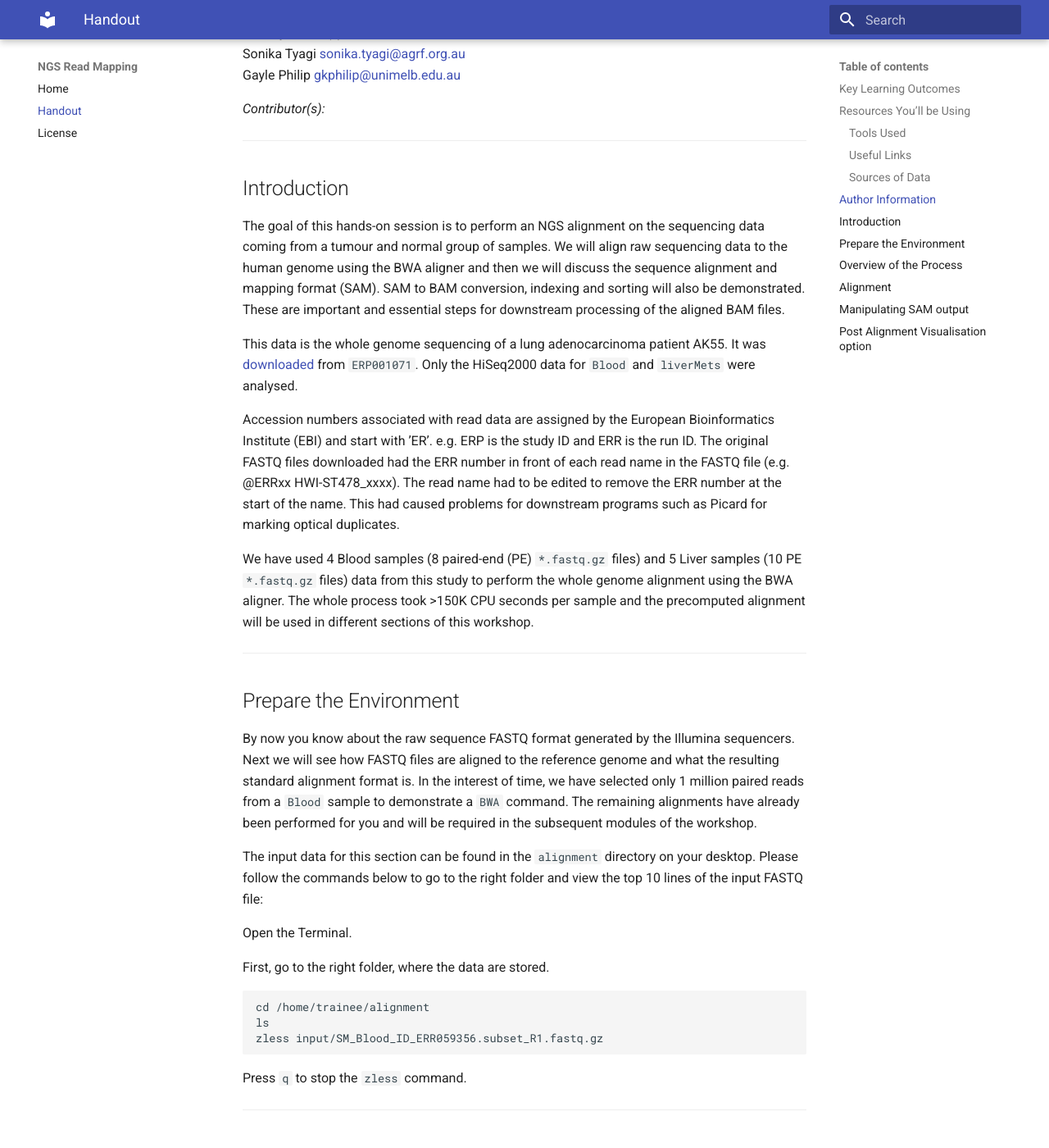
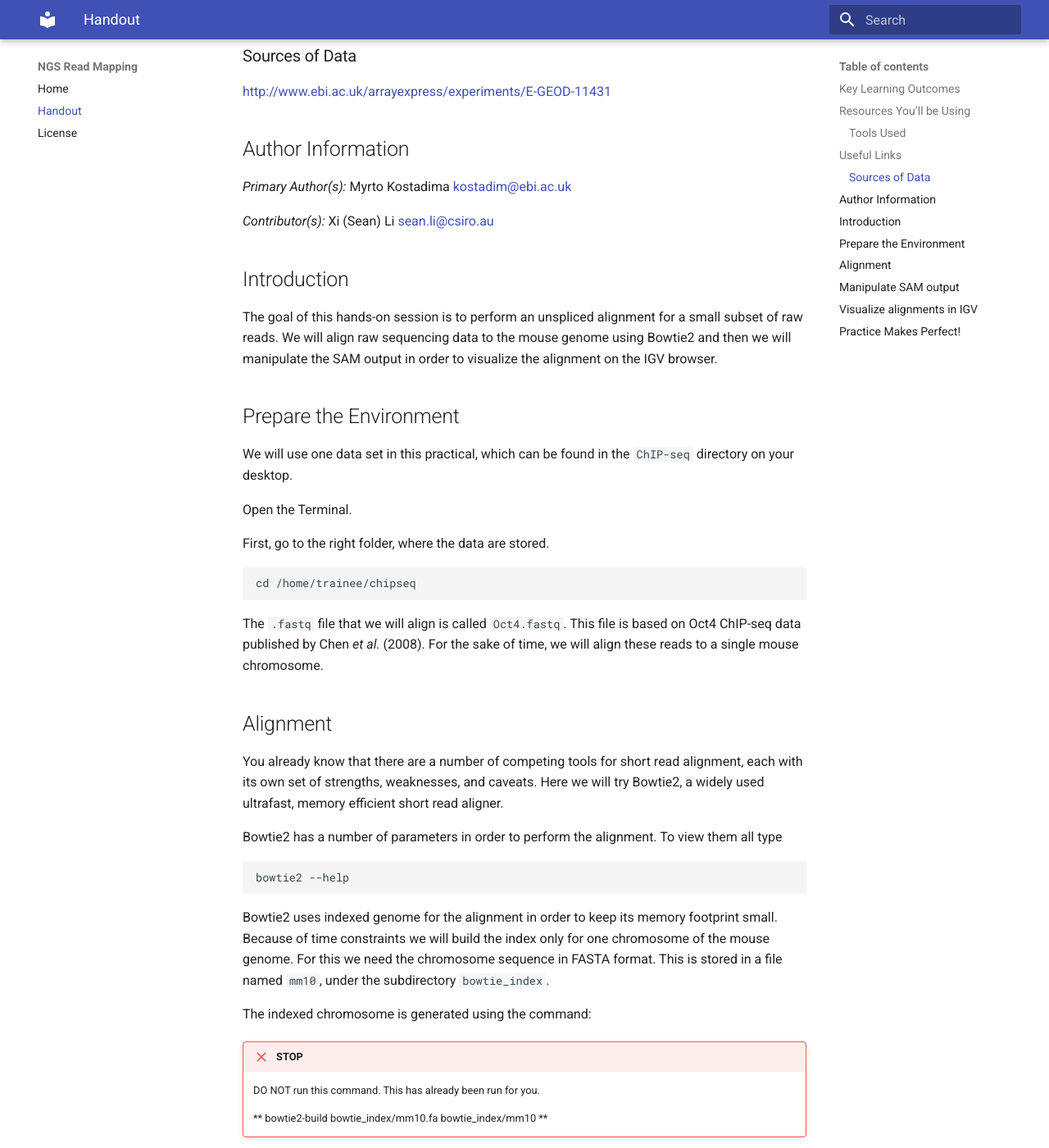
Before and after one commit to BPA-CSIRO-Workshops/btp-module-ngs-mapping, an MkDocs documentation site: the page built from handout/handout.md, in a window 1280 px wide and 1400 px high, scrolled down 1052 px. Shown: the whole window at 82% size. Built offline with MkDocs 1.6.1 and Material for MkDocs 9.7.7, drawn with Linux system fonts in a browser that asks for light colours; comment, search, counter and statistics services are not loaded; old or Windows-style settings are respelled for this version of MkDocs; some of the changed text lies outside the part shown.

Commit message:
put base handout.

````diff
--- a/handout/handout.md
+++ b/handout/handout.md
@@ -1,25 +1,38 @@
-## Key Learning Outcomes
+Key Learning Outcomes
+---------------------
 
 After completing this practical the trainee should be able to:
 
--   Perform the simple NGS data alignment task against reference data.
+-   Perform a simple NGS data alignment task, with Bowtie2, against one
+    interested reference data
 
--   Learn about the SAM/BAM formats for further manipulation.
+-   Interpret and manipulate the mapping output using SAMtools
 
--   Be able to sort and index BAM format for visualisation purposes.
+-   Visualise the alignment via a standard genome browser, e.g. IGV
+    browser
 
-***
-## Resources You’ll be Using
+Resources You’ll be Using
+-------------------------
 
 ### Tools Used
 
-BWA Burrows-Wheeler Algorithm:
-http://bio-bwa.sourceforge.net
+Bowtie2:
+http://bowtie-bio.sourceforge.net/bowtie2/index.shtml
 
 Samtools:
-http://picard.sourceforge.net/
+http://broadinstitute.github.io/picard
 
-### Useful Links
+BEDTools:
+http://code.google.com/p/bedtools/
+
+UCSC tools:
+http://hgdownload.cse.ucsc.edu/admin/exe/
+
+IGV genome browser:
+http://www.broadinstitute.org/igv/
+
+Useful Links
+------------
 
 SAM Specification:
 http://samtools.sourceforge.net/SAM1.pdf
@@ -29,224 +42,160 @@ https://broadinstitute.github.io/picard/explain-flags.html
 
 ### Sources of Data
 
-http://sra.dnanexus.com/studies/ERP001071
+http://www.ebi.ac.uk/arrayexpress/experiments/E-GEOD-11431
 
-
-***
 ## Author Information
 
 *Primary Author(s):*
-Sonika Tyagi sonika.tyagi@agrf.org.au
-Gayle Philip gkphilip@unimelb.edu.au
+    Myrto Kostadima kostadim@ebi.ac.uk
 
 *Contributor(s):*
+    Xi (Sean) Li sean.li@csiro.au
 
-***
-## Introduction
+Introduction
+------------
 
-The goal of this hands-on session is to perform an NGS alignment on the
-sequencing data coming from a tumour and normal group of samples. We
-will align raw sequencing data to the human genome using the BWA aligner
-and then we will discuss the sequence alignment and mapping format
-(SAM). SAM to BAM conversion, indexing and sorting will also be
-demonstrated. These are important and essential steps for downstream
-processing of the aligned BAM files.
+The goal of this hands-on session is to perform an unspliced alignment
+for a small subset of raw reads. We will align raw sequencing data to
+the mouse genome using Bowtie2 and then we will manipulate the SAM
+output in order to visualize the alignment on the IGV browser.
 
-This data is the whole genome sequencing of a lung adenocarcinoma
-patient AK55. It was [downloaded](http://sra.dnanexus.com/studies/ERP001071) from
-`ERP001071`. Only the HiSeq2000 data for `Blood` and `liverMets` were analysed.
+Prepare the Environment
+-----------------------
 
-Accession numbers associated with read data are assigned by the European
-Bioinformatics Institute (EBI) and start with ’ER’. e.g. ERP is the study ID
-and ERR is the run ID. The original FASTQ files downloaded had the ERR
-number in front of each read name in the FASTQ file (e.g. @ERRxx HWI-ST478_xxxx). The read name had
-to be edited to remove the ERR number at the start of the name. This had
-caused problems for downstream programs such as Picard for marking
-optical duplicates.
-
-We have used 4 Blood samples (8 paired-end (PE) `*.fastq.gz` files) and 5 Liver
-samples (10 PE `*.fastq.gz` files) data from this study to perform the
-whole genome alignment using the BWA aligner. The whole process took
-\>150K CPU seconds per sample and the precomputed alignment will be used
-in different sections of this workshop.
-
-***
-## Prepare the Environment
-
-By now you know about the raw sequence FASTQ format generated by the
-Illumina sequencers. Next we will see how FASTQ files are aligned to
-the reference genome and what the resulting standard alignment
-format is. In the interest of time, we have selected only 1 million paired
-reads from a `Blood` sample to demonstrate a `BWA` command. The remaining
-alignments have already been performed for you and will be required in
-the subsequent modules of the workshop.
-
-The input data for this section can be found in the `alignment`
-directory on your desktop. Please follow the commands below to go to the
-right folder and view the top 10 lines of the input FASTQ file:
+We will use one data set in this practical, which can be found in the
+`ChIP-seq` directory on your desktop.
 
 Open the Terminal.
 
 First, go to the right folder, where the data are stored.
 
-    cd /home/trainee/alignment
-    ls
-    zless input/SM_Blood_ID_ERR059356.subset_R1.fastq.gz
+    cd /home/trainee/chipseq
 
-Press `q` to stop the `zless` command.
+The `.fastq` file that we will align is called `Oct4.fastq`. This file
+is based on Oct4 ChIP-seq data published by Chen *et al.* (2008). For
+the sake of time, we will align these reads to a single mouse
+chromosome.
 
-***
-## Overview of the Process
-
-![image](images/alignment_steps.png)
-
-**Figure 1:** A flow diagram showing the steps that will be performed in this practical.
-
-***
-## Alignment
+Alignment
+---------
 
 You already know that there are a number of competing tools for short
 read alignment, each with its own set of strengths, weaknesses, and
-caveats. Here we will use `BWA`, a widely used aligner based on the
-Burrows-Wheeler Algorithm. The alignment involves two steps:
+caveats. Here we will try Bowtie2, a widely used ultrafast, memory
+efficient short read aligner.
 
-1) Indexing the genome.
-2) Running the alignment command.
+Bowtie2 has a number of parameters in order to perform the alignment. To
+view them all type
 
-BWA is a software package for mapping low-divergent sequences against a large
-reference genome, such as the human genome. It consists of three
-algorithms: BWA-backtrack, BWA-SW and BWA-MEM. The first algorithm is
-designed for Illumina sequence reads up to 100bp, while the other two are for
-longer sequences ranging from 70bp to 1Mbp. BWA-MEM and BWA-SW share
-similar features such as long-read support and split alignment, but
-BWA-MEM, which is the latest, is generally recommended for high-quality
-queries as it is faster and more accurate. BWA-MEM also has better
-performance than BWA-backtrack for 70-100bp Illumina reads. For more details see
-the [BWA manual](http://bio-bwa.sourceforge.net/bwa.shtml).
+    bowtie2 --help
 
-BWA has a number of parameters in order to perform the alignment. To
-view them all, type
+Bowtie2 uses indexed genome for the alignment in order to keep its
+memory footprint small. Because of time constraints we will build the
+index only for one chromosome of the mouse genome. For this we need the
+chromosome sequence in FASTA format. This is stored in a file named
+`mm10`, under the subdirectory `bowtie_index`.
 
-    bwa <press enter>
+The indexed chromosome is generated using the command:
+!!! failure "STOP"
+    DO NOT run this command. This has already been run for you.
 
-<br>
-BWA uses an indexed genome for the alignment in order to keep its memory
-footprint small. Indexing a genome is similar in concept to indexing a book.
-If you want to know on which page a certain word appears or a chapter begins,
-it is much more efficient/faster to look it up in a pre-built index than going
-through every page of the book until you find it. Indices allow the aligner to narrow
-down the potential origin of a query sequence within the genome, saving both time and memory.
+    ** bowtie2-build bowtie_index/mm10.fa bowtie_index/mm10 **
 
-Due to time constraints, we will **NOT** be running the
-indexing command. It is run only once for a version of a genome, and the
-complete command to index the human genome version hg19 is given below.
+This command will output 6 files that constitute the index. These files
+that have the prefix `mm10` are stored in the `bowtie_index`
+subdirectory. To view if they files have been successfully created type:
 
-!!! failure "STOP"
-    You **DO NOT** need to run this command. This has already been run for you.
+    ls -l bowtie_index
 
-    `bwa index -p bwaIndex/human_g1k_v37.fasta -a bwtsw human_g1k_v37.fasta`
+Now that the genome is indexed we can move on to the actual alignment.
+The first argument for `bowtie2` is the basename of the index for the
+genome to be searched; in our case this is `mm10`. We also want to make
+sure that the output is in SAM format using the `-S` parameter. The last
+argument is the name of the FASTQ file.
+
+Align the Oct4 reads using Bowtie2:
+
+    bowtie2 -x bowtie_index/mm10 -q Oct4.fastq > Oct4.sam
+
+The above command outputs the alignment in SAM format and stores them in
+the file `Oct4.sam`.
+
+In general before you run Bowtie2, you have to know what quality
+encoding your FASTQ files are in. The available FASTQ encodings for
+bowtie are:
+
+–phred33-quals
+:   Input qualities are Phred+33 (default).
+
+–phred64-quals
+:   Input qualities are Phred+64 (same as `–solexa1.3-quals`).
+
+–solexa-quals
+:   Input qualities are from GA Pipeline ver. < 1.3.
+
+–solexa1.3-quals
+:   Input qualities are from GA Pipeline ver. >= 1.3.
+
+–integer-quals
+:   Qualities are given as space-separated integers (not ASCII).
 
 
-We have used the following arguments for the indexing of the genome.
+The FASTQ files we are working with are Sanger encoded (Phred+33), which
+is the default for Bowtie2.
 
-> **-p**:  Prefix of the output database [same as db filename].
-> **-a**:  Algorithm for constructing BWT index. This method works with the
-    whole human genome.
-> **Ref genome filename**: the last argument is the name of the reference genome
-file in the fasta format.
+Bowtie2 will take 2-3 minutes to align the file. This is fast compared
+to other aligners which sacrifice some speed to obtain higher
+sensitivity.
 
-This command will output 6 files that constitute the index. These files
-have the prefix `human_g1k_v37.fasta` and are stored in the `bwaIndex`
-subdirectory. To view the precomputed index files, type:
+Look at the top 10 lines of the SAM file using head (record lines are
+wrapped). Then try the second command, note use arrow navigation and to
+exit type ’q’.
 
-    ls -l bwaIndex
-
-<br>
-Now that the genome is indexed we can move on to the actual alignment.
-
-Make a directory to store the output from your aligner.
-
-    mkdir outputs
-
-The first argument for `bwa` is the basename of the index for the genome
-to be searched. In our case this is `human_g1k_v37.fasta`.
-
-Align the reads from the `Blood` sample using the following command:
-
-    bwa mem -M -t 4 -R '@RG\tSM:Blood\tID:ERR059356.subset\tLB:lb\tPL:ILLUMINA' bwaIndex/human_g1k_v37.fasta input/SM_Blood_ID_ERR059356.subset_R1.fastq.gz input/SM_Blood_ID_ERR059356.subset_R2.fastq.gz > outputs/SM_Blood_ID_ERR059356.subset.sam
-
-The above command outputs the alignment in SAM format and stores them in
-the file `SM_Blood_ID_ERR059356.subset.sam` in the subdirectory `outputs`.
-
-We have used the following arguments for the alignment of the reads.
-
-  > **mem**: fast mode of high quality input such the Illumina
-  > **-M**: flags extra hits as secondary. This is needed for compatibility with
-  other tools downstream.
-  > **-t**: Number of threads.
-  > **-R**: Complete read group header line.
-
-<br>
-The [SAM (Sequence Alignment/Map)](https://samtools.github.io/hts-specs/SAMv1.pdf)
-format is currently the de facto standard for storing large nucleotide
-sequence alignments. It is a TAB-delimited text format consisting of a header section, which is
-optional, and an alignment section. If present, the header must be prior
-to the alignments. Header lines start with `@`, while alignment lines do
-not. Each alignment line has 11 mandatory fields with essential alignment
-information such as mapping position.
-
-Navigate into your `outputs` directory and look at the top 10 lines of the SAM file by typing:
-
-    cd outputs
-    head -n 10 SM_Blood_ID_ERR059356.subset.sam
-<br>
+    head  Oct4.sam
+    less -S Oct4.sam
 
 !!! note "Question"
-    Can you distinguish between the header of the SAM format and the actual
-    alignments?
+    Can you distinguish between the header of the SAM format and the actual alignments?
 
-    !!! success ""
-        ??? "**Answer**"
-            The header line starts with the letter ‘@’ i.e.
-            ```
-            @SQ	SN:GL000192.1	LN:547496
-            @RG	SM:Blood	ID:ERR059356	LB:lb	PL:ILLUMINA
-            @PG	ID:bwa	PN:bwa	VN:0.7.15-r1140	CL:bwa mem -M -t 4 -R @RG\tSM:Blood\tID:ERR059356.subset\tLB:lb\tPL:ILLUMINA bwaIndex/human_g1k_v37.fasta input/SM_Blood_ID_ERR059356.subset_R1.fastq.gz input/SM_Blood_ID_ERR059356.subset_R2.fastq.gz
+??? "**Answer**"
+    !!! success "Answer"
+        The header line starts with the letter ‘@’, i.e.:
 
-            ```
+        ----- ------------ -------------- ---------- ----------------------------------------------------------------------------------------------------------
+        @HD   VN:1.0       SO:unsorted
+        @SQ   SN:chr1      LN:195471971
+        @PG   ID:Bowtie2   PN:bowtie2     VN:2.2.4   CL:“/tools/bowtie2/bowtie2-default/bowtie2-align-s –wrapper basic-0 -x bowtie\_index/mm10 -q Oct4.fastq”
+        ----- ------------ -------------- ---------- ----------------------------------------------------------------------------------------------------------
 
-            The actual alignments start with read ID i.e.
-            ```
-            HWI-ST478_0133:3:1101:1374:2056#0	147	11
-            HWI-ST478_0133:3:1101:1352:2070#0	163	14
-            ```
+While, the actual alignments start with read id, i.e.:
+
+  -------------- ---- ------ -----
+  SRR002012.45   0    etc
+  SRR002012.48   16   chr1   etc
+  -------------- ---- ------ -----
 
 !!! note "Question"
     What kind of information does the header provide?
 
-    !!! success ""
-        ??? "**Answer**"
-            - @HD: Header line; VN: Format version; SO: the sort order of
-                alignments.
+??? "**Answer**"
+    !!! success "Answer"
 
-            - @SQ: Reference sequence information; SN: reference sequence name;
-                LN: reference sequence length.
+    -   @HD: Header line; VN: Format version; SO: the sort order of alignments.
 
-            - @PG: Program; ID: Program record identifier; VN: Program
-                version; CL: the command line that produces the alignment.
+    -   @SQ: Reference sequence information; SN: reference sequence name; LN: reference sequence length.
+
+     -   @PG: Read group information; ID: Read group identifier; VN: Program version; CL: the command line that produces the alignment.
 
 !!! note "Question"
     To which chromosome are the reads mapped?
 
-    !!! success ""
-        ??? "**Answer**"
-            All chromosomes are represented (look at the 3rd field).
-            grep -v "^@" SM_Blood_ID_ERR059356.subset.sam  | cut -f3 | sort | uniq
+??? "**Answer**"
+    !!! success "Answer"
+        Chromosome 1.
 
-
-***
-## Manipulating SAM output
-
+Manipulate SAM output
+---------------------
 
 SAM files are rather big and when dealing with a high volume of NGS
 data, storage space can become an issue. As we have already seen, we can
@@ -254,60 +203,117 @@ convert SAM to BAM files (their binary equivalent that are not human
 readable) that occupy much less space.
 
 Convert SAM to BAM using `samtools view` and store the output in the
-file `SM_Blood_ID_ERR059356.subset.bam `. You have to instruct `samtools view` that the input
-is in SAM format (`-S`), the output should be in BAM format (`-b`) and
-that you want the output to be stored in the file specified by the `-o`
+file `Oct4.bam`. You have to instruct `samtools view` that the input is
+in SAM format (`-S`), the output should be in BAM format (`-b`) and that
+you want the output to be stored in the file specified by the `-o`
 option:
 
-    samtools view -bSo SM_Blood_ID_ERR059356.subset.bam SM_Blood_ID_ERR059356.subset.sam
+    samtools view -bSo Oct4.bam Oct4.sam
 
-BAM files are not human-readable but can be viewed with the `samtools view` command.
+Compute summary stats for the Flag values associated with the alignments
+using:
 
-<br>
+    samtools flagstat Oct4.bam
 
-!!! note "*Advanced exercise*"
-         Compute summary stats for the Flag values associated with the alignments
-         using:
-         ```
-         samtools flagstat SM_Blood_ID_ERR059356.subset.bam
-         ```
+Visualize alignments in IGV
+---------------------------
 
-***
-## Post Alignment Visualisation option
+IGV is a stand-alone genome browser. Please check their website
+(<http://www.broadinstitute.org/igv/>) for all the formats that IGV can
+display. For our visualization purposes we will use the BAM and bigWig
+formats.
 
-IGV is a stand-alone genome browser that can be used to visualise the
-BAM outputs. Please check their [website](http://www.broadinstitute.org/igv/)
-for all the formats that IGV can display.
-
-We will be using IGV later in the workshop for viewing a BAM file in the
-genome browser. It requires the index of the BAM file to be in the same
-folder as where the BAM file is. The index file should have the same
-name as the BAM file and the suffix `.bai`. Finally, to create the index
-of a BAM file you need to make sure that the file is sorted according to
-chromosomal coordinates.
+When uploading a BAM file into the genome browser, the browser will look
+for the index of the BAM file in the same folder where the BAM files is.
+The index file should have the same name as the BAM file and the suffix
+`.bai`. Finally, to create the index of a BAM file you need to make sure
+that the file is sorted according to chromosomal coordinates.
 
 Sort alignments according to chromosomal position and store the result
-in the file with the prefix `SM_Blood_ID_ERR059356.subset.sorted`:
+in the file with the prefix `Oct4.sorted`:
 
-    samtools sort SM_Blood_ID_ERR059356.subset.bam SM_Blood_ID_ERR059356.subset.sorted
+    samtools sort Oct4.bam -o Oct4.sorted.bam
 
-<br>
 Index the sorted file.
 
-    samtools index SM_Blood_ID_ERR059356.subset.sorted.bam
+    samtools index Oct4.sorted.bam
 
-The indexing will create a file called `SM_Blood_ID_ERR059356.subset.sorted.bam.bai`. Note that
+The indexing will create a file called `Oct4.sorted.bam.bai`. Note that
 you don’t have to specify the name of the index file when running
 `samtools index`, it simply appends a `.bai` suffix to the input BAM
 file.
-<br>
 
+Another way to visualize the alignments is to convert the BAM file into
+a bigWig file. The bigWig format is for display of dense, continuous
+data and the data will be displayed as a graph. The resulting bigWig
+files are in an indexed binary format.
+
+The BAM to bigWig conversion takes place in two steps. Firstly, we
+convert the BAM file into a bedgraph, called `Oct4.bedgraph`, using the
+tool `genomeCoverageBed` from BEDTools. Then we convert the bedgraph
+into a bigWig binary file called `Oct4.bw`, using `bedGraphToBigWig`
+from the UCSC tools:
+
+    genomeCoverageBed -bg -ibam Oct4.sorted.bam -g bowtie_index/mouse.mm10.genome > Oct4.bedgraph
+    bedGraphToBigWig Oct4.bedgraph bowtie_index/mouse.mm10.genome Oct4.bw
+
+Both of the commands above take as input a file called
+`mouse.mm10.genome` that is stored under the subdirectory
+`bowtie_index`. These genome files are tab-delimited and describe the
+size of the chromosomes for the organism of interest. When using the
+UCSC Genome Browser, Ensembl, or Galaxy, you typically indicate which
+species/genome build you are working with. The way you do this for
+BEDTools is to create a “genome” file, which simply lists the names of
+the chromosomes (or scaffolds, etc.) and their size (in basepairs).
+
+BEDTools includes pre-defined genome files for human and mouse in the
+`genomes` subdirectory included in the BEDTools distribution.
+
+Now we will load the data into the IGV browser for visualization. In
+order to launch IGV double click on the `IGV 2.3` icon on your Desktop.
+Ignore any warnings and when it opens you have to load the genome of
+interest.
+
+On the top left of your screen choose from the drop down menu
+`Mouse (mm10)`. If it doesn’t appear in list, click `More ..`, type
+`mm10` in the Filter section, choose the mouse genome and press OK. Then
+in order to load the desire files go to:
+
+    File > Load from File
+
+On the pop up window navigate to Desktop -> chipseq folder and select
+the file `Oct4.sorted.bam`.
+
+Repeat these steps in order to load `Oct4.bw` as well.
+
+Select `chr1` from the drop down menu on the top left. Right click on
+the name of `Oct4.bw` and choose Maximum under the Windowing Function.
+Right click again and select Autoscale.
+
+In order to see the aligned reads of the BAM file, you need to zoom in
+to a specific region. For example, look for gene `Lemd1` in the search
+box.
 
 !!! note "Question"
-    How can you quickly find out whether a BAM file is already coordinate
-    sorted or not?
+    What is the main difference between the visualization of BAM and bigWig files?
 
-    !!! success ""
-        ??? "**Answer**"
-            Use `samtools view -h` command to look at the SAM header.
-            It will have an SO field (e.g. SO:coordinate)
+??? "**Answer**"
+    !!! success "Answer"
+        The actual alignment of reads that stack to a particular region can be displayed using the information stored in a BAM format. The bigWig format is for display of dense, continuous data that will be displayed in the Genome Browser as a graph.
+
+Using the `+` button on the top right, zoom in to see more of the
+details of the alignments.
+
+!!! note "Question"
+    What do you think the different colors mean?
+
+??? "**Answer**"
+    !!! success "Answer"
+        The different color represents four nucleotides, e.g. blue is Cytidine (C), red is Thymidine (T).
+
+Practice Makes Perfect!
+-----------------------
+
+In the chipseq folder you will find the file `gfp.fastq`. Follow the
+above described analysis, from the bowtie2 alignment step, for this
+dataset as well. You will need these files for the ChIP-Seq module.
````
